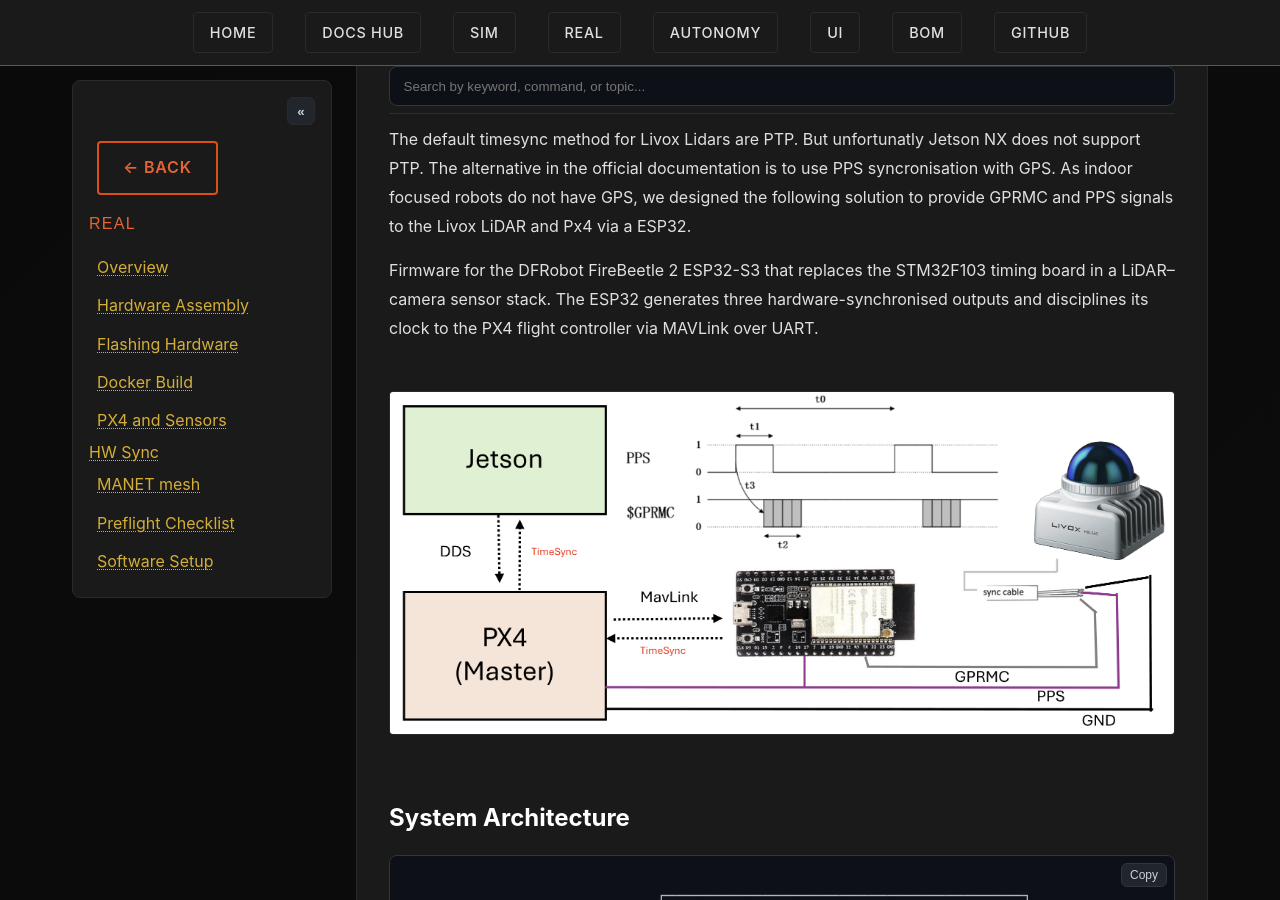
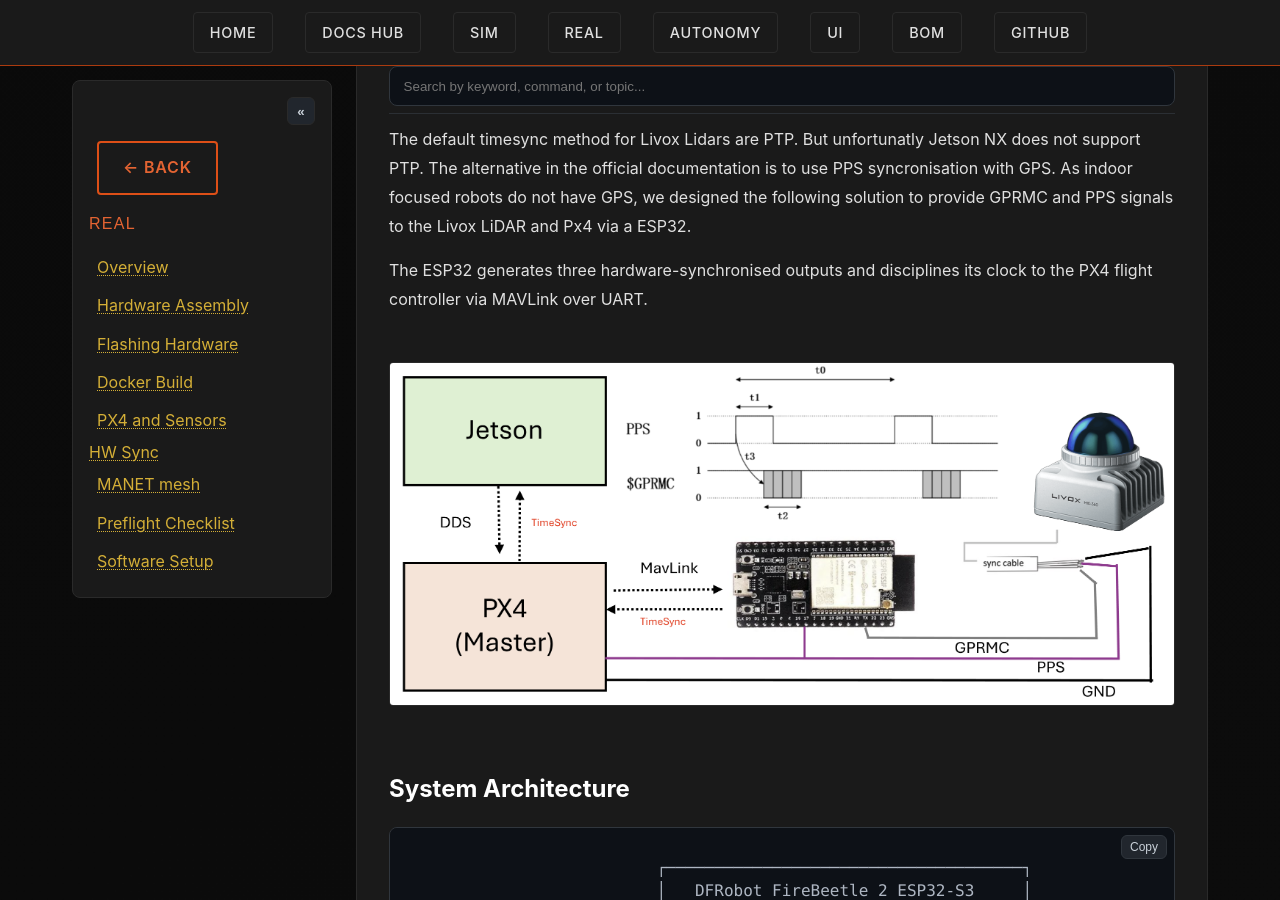
Before and after one commit to SasaKuruppuarachchi/agipix, a Jekyll site: the page built from docs/real/5_hardware_syncronisation.Md, in a window 1280 px wide and 900 px high, scrolled down 392 px. Built offline with Jekyll 4.4.1, drawn with Linux system fonts in a browser that asks for light colours.

Commit message:
docs: update hardware synchronisation documentation with corrected technical specifications

```diff
--- a/docs/real/5_hardware_syncronisation.Md
+++ b/docs/real/5_hardware_syncronisation.Md
@@ -8,7 +8,7 @@
 
 The default timesync method for Livox Lidars are PTP. But unfortunatly Jetson NX does not support PTP. The alternative in the official documentation is to use PPS syncronisation with GPS. As indoor focused robots do not have GPS, we designed the following solution to provide GPRMC and PPS signals to the Livox LiDAR and Px4 via a ESP32.
 
-Firmware for the DFRobot FireBeetle 2 ESP32-S3 that replaces the STM32F103 timing board in a LiDAR–camera sensor stack. The ESP32 generates three hardware-synchronised outputs and disciplines its clock to the PX4 flight controller via MAVLink over UART.
+The ESP32 generates three hardware-synchronised outputs and disciplines its clock to the PX4 flight controller via MAVLink over UART.
 
 ![PPS sync wiring](../../assets/images/real/wiring/hw_sync.png)
 ---
```
